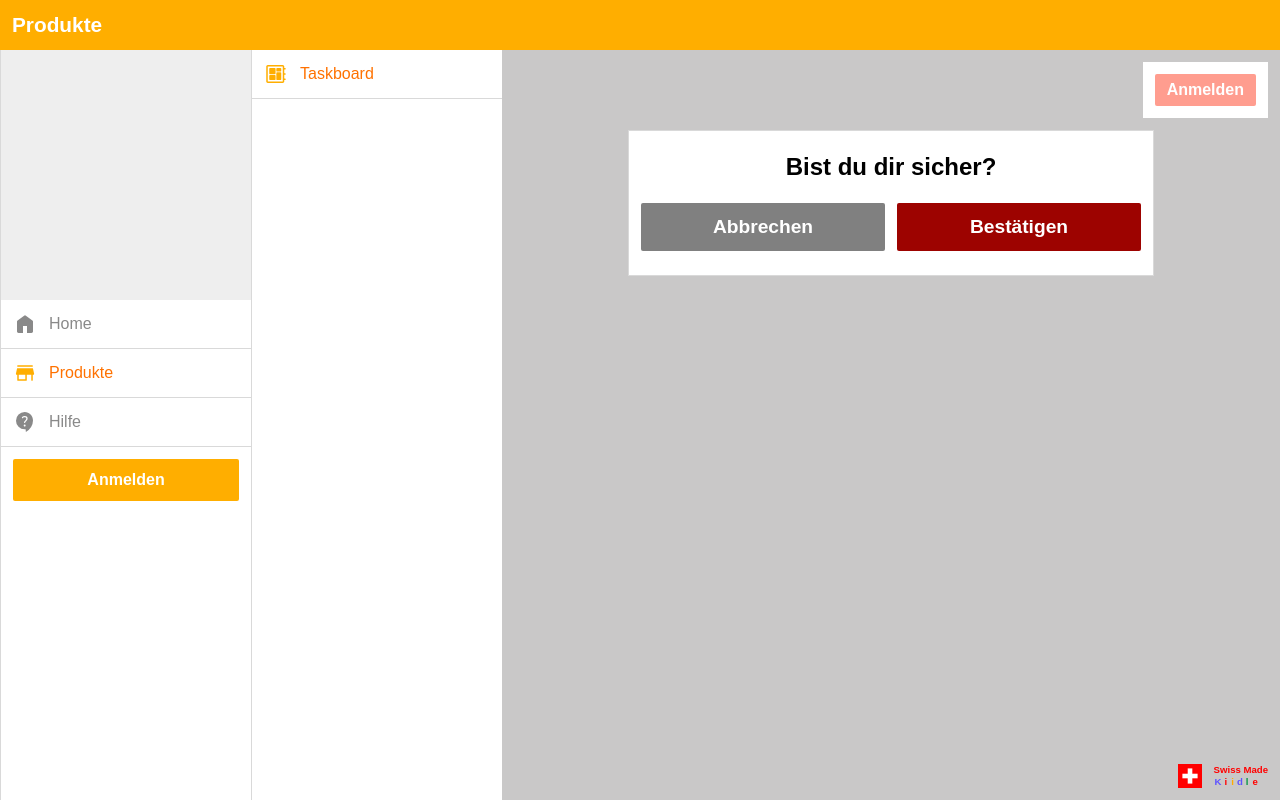
After one commit to Kiidle/predefleurs-backend, a Django app: page /management/tasks/1/delete in a window 1280 px wide. The commit adds this page. Run offline with Django 4.2, Linux system fonts and the light colour scheme; tables that the repository leaves empty hold one stand-in row (values such as "Sample post").

Commit message:
Add DeleteView

```diff
--- /dev/null
+++ b/backend/management/templates/pages/task/delete_task.html
@@ -0,0 +1,41 @@
+{% load static %}
+<!DOCTYPE html>
+<html lang="en">
+<head>
+    <meta charset="UTF-8">
+    <meta name="viewport" content="width=device-width, initial-scale=1.0">
+    <link rel="stylesheet" href="{% static '/css/global/global.css' %}">
+    <link rel="stylesheet" href="{% static 'css/components/header.css' %}">
+    <link rel="stylesheet" href="{% static 'css/components/footer.css' %}">
+    <link rel="stylesheet" href="{% static 'css/components/sidebar.css' %}">
+    <link rel="stylesheet" href="{% static 'css/components/profile.css' %}">
+    <link rel="stylesheet" href="{% static 'css/components/form.css' %}">
+    <link rel="stylesheet" href="{% static 'css/components/main.css' %}">
+    <link rel="stylesheet" href="{% static 'css/pages/main_store.css' %}">
+    <title>Artikeln hinzufügen</title>
+</head>
+<body>
+{% include 'components/header/dashboard.html' with title="Produkte" %}
+<main>
+    {% include 'components/sidebar/sidebar.html' with page="product" %}
+    {% include 'components/subsidebar/subsidebar_management.html' with page="board" %}
+    <div class="content">
+        <div class="blockify">
+            {% include 'components/profile/profile.html' %}
+            <div class="flexify">
+                <div class="form-card">
+                    <p class="title">Bist du dir sicher?</p>
+                    <form action="{% url 'task_delete_confirmed' task.id %}" method="post">
+                        {% csrf_token %}
+                        <div class="buttons">
+                            <a class="cancel-button" href="{% url 'board' %}">Abbrechen</a>
+                            <button class="delete-button" type="submit">Bestätigen</button>
+                        </div>
+                    </form>
+                </div>
+            </div>
+        </div>
+    </div>
+</main>
+{% include 'components/footer.html' %}
+</body>
--- a/backend/management/templates/pages/task/task.html
+++ b/backend/management/templates/pages/task/task.html
@@ -58,7 +58,7 @@
                             <a href="{% url 'task_update' task.id %}" class="button modify">
                                 <img src="{% static 'svgs/modify.svg' %}" alt="add"/>
                             </a>
-                            <a href="" class="button delete">
+                            <a href="{% url 'task_delete' task.id %}" class="button delete">
                                 <img src="{% static 'svgs/delete.svg' %}" alt="add"/>
                             </a>
                         </div>
--- a/backend/management/urls.py
+++ b/backend/management/urls.py
@@ -1,6 +1,6 @@
 from django.urls import path
 from . import views
-from .views import BoardView, CreateTaskView, TaskView, UpdateTaskView, AssignTaskView, StatusTaskView
+from .views import BoardView, CreateTaskView, TaskView, UpdateTaskView, AssignTaskView, StatusTaskView, DeleteTaskView
 
 urlpatterns = [
     path("board/", BoardView.as_view(), name="board"),
@@ -9,4 +9,6 @@ urlpatterns = [
     path("tasks/<int:pk>/update", UpdateTaskView.as_view(), name="task_update"),
     path("tasks/<int:pk>/assign", AssignTaskView.as_view(), name="task_assign"),
     path("tasks/<int:pk>/status", StatusTaskView.as_view(), name="task_status"),
+    path("tasks/<int:pk>/delete", DeleteTaskView.as_view(), name="task_delete"),
+    path("tasks/<int:pk>/delete-confirmed", views.delete_task, name="task_delete_confirmed"),
 ]
--- a/backend/management/views.py
+++ b/backend/management/views.py
@@ -1,4 +1,4 @@
-from django.shortcuts import render
+from django.shortcuts import render, redirect
 from django.urls import reverse_lazy
 from django.views import generic
 
@@ -131,3 +131,21 @@ class StatusTaskView(generic.UpdateView):
         context["title"] = "Aufgabe aktualisieren"
 
         return context
+
+class DeleteTaskView(generic.DetailView):
+    model = Task
+    fields = ['title']
+    template_name = 'pages/task/delete_task.html'
+
+    def get_context_data(self, **kwargs):
+        context = super().get_context_data(**kwargs)
+        return context
+
+def delete_task(request, pk):
+    task = Task.objects.get(pk=pk)
+
+    if request.method == "POST":
+        task.delete()
+        return redirect("board")
+
+    return (request, "/management", {"task": task})
```
